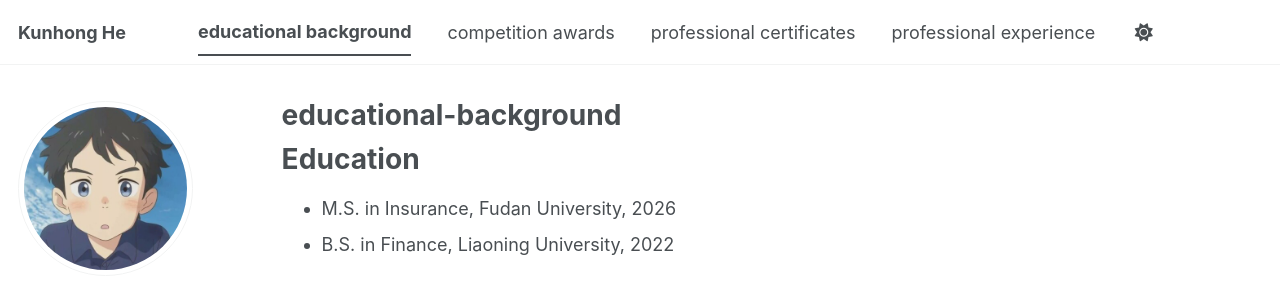
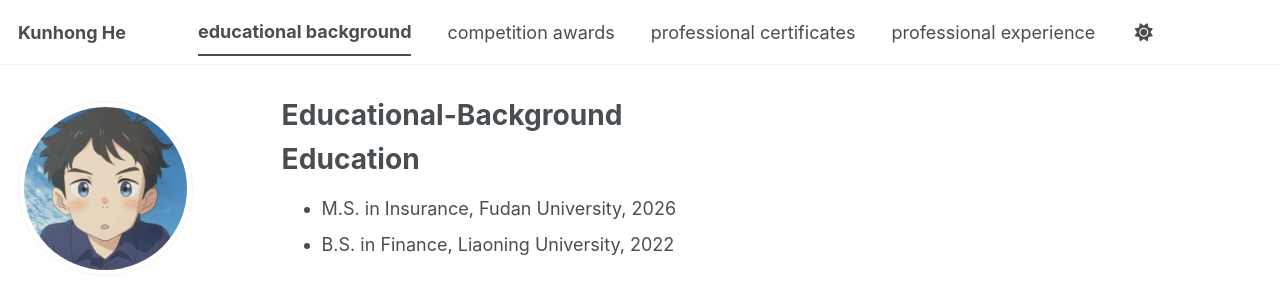
Before and after one commit to Alfred-meijiu/Alfred-meijiu.github.io, a Jekyll site: the page built from _pages/educational-background.md, in a window 1280 px wide. Shown: the top 288 px of the page. Built offline with Jekyll 4.4.1, drawn with Linux system fonts in a browser that asks for light colours; a style sheet for code colours, icons or effects is not loaded.

```diff
--- a/_pages/educational-background.md
+++ b/_pages/educational-background.md
@@ -1,6 +1,6 @@
 ---
 layout: archive
-title: "educational-background"
+title: "Educational-Background"
 permalink: /educational-background/
 author_profile: true
 redirect_from:
@@ -9,6 +9,12 @@ redirect_from:
 
 {% include base_path %}
 
+
+
+
+
+
+
 Education
 ======
 * M.S. in Insurance, Fudan University, 2026
```
